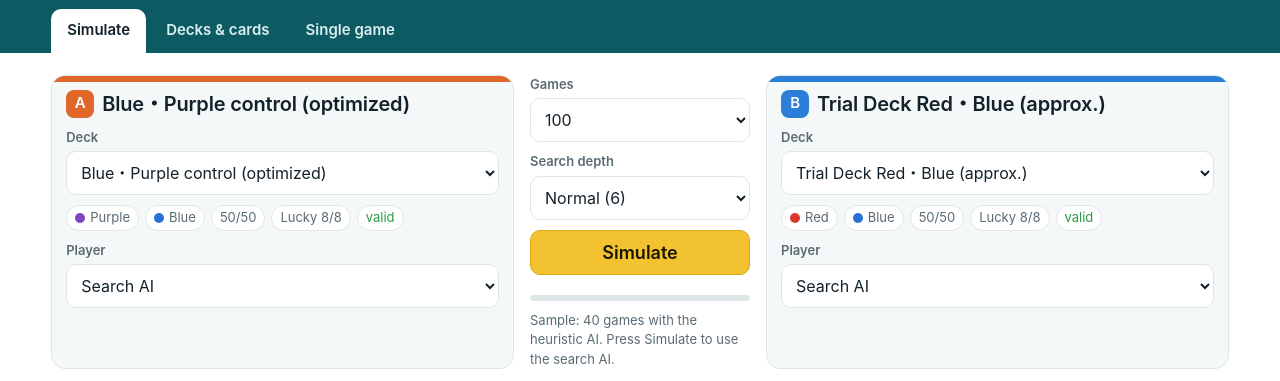
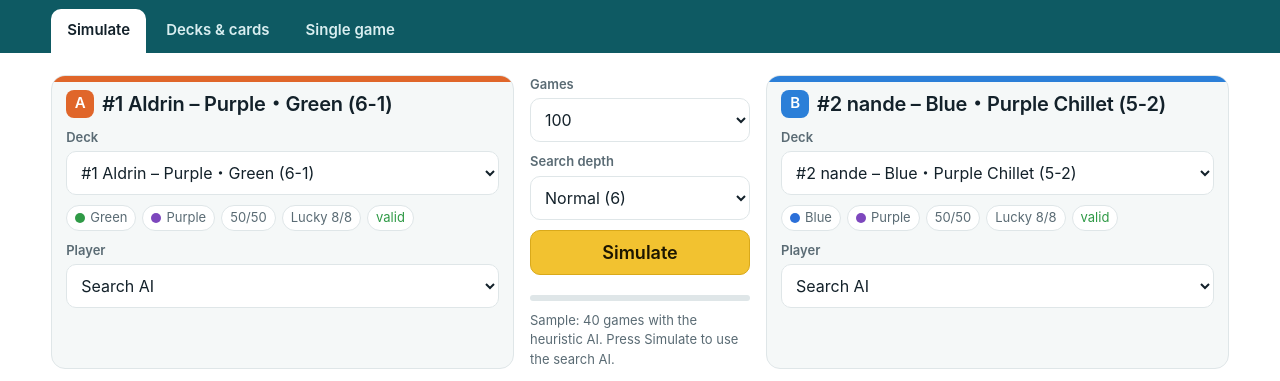
Before and after one commit to raxp122/PalworldTCGHelper, a plain HTML site: page index.html in a window 1280 px wide. Shown: the part 92-473 px from the top of the page. Drawn offline with Linux system fonts and the light colour scheme.

Commit message:
Replace sample decks with the Trial Decks and a tournament top 8
Co-Authored-By: Claude Opus 5.5 <noreply@anthropic.com>
Claude-Session: https://claude.ai/code/session_0144MYhyfwh3D7u8QauvhErV

```diff
--- a/index.html
+++ b/index.html
@@ -1562,11 +1562,17 @@ function trial(pfx, extras, name) {
   return {id: 'preset-' + pfx, name, cards: m, preset: true};
 }
 const PRESETS = () => [
-  {id: 'preset-bp-control', name: 'Blue・Purple control (optimized)', cards: {"EBP02-083": 2, "EBP02-085": 3, "EBP02-040": 2, "EBP01-046": 2, "EBP01-027": 3, "EBP01-028": 4, "EBP01-082": 2, "EBP02-089": 1, "EBP02-099": 4, "EBP01-029": 1, "EBP02-047": 1, "EBP02-033": 3, "EBP02-032": 4, "EBP01-030": 4, "EBP02-094": 4, "EBP01-091": 1, "ETD02-021": 2, "EBP01-095": 1, "EBP01-026": 2, "EBP01-096": 2, "ETD01-015": 2}, preset: true},
   trial('ETD01', ['ETD01-008', 'ETD01-011'], 'Trial Deck Red・Blue (approx.)'),
   trial('ETD02', ['ETD02-008', 'ETD02-021'], 'Trial Deck Green・Purple (approx.)'),
-  autoDeck({id: 'preset-auto-rp', name: 'Sample Red・Purple (auto)', cards: {}, preset: true}, ['Red', 'Purple'], 11),
-  autoDeck({id: 'preset-auto-bg', name: 'Sample Blue・Green (auto)', cards: {}, preset: true}, ['Blue', 'Green'], 7)
+  // tournament top 8 (decklists as published)
+  {id: "preset-top8-1", name: "#1 Aldrin – Purple・Green (6-1)", cards: {"EBP02-059": 4, "ETD02-004": 4, "EBP01-098": 4, "EBP01-049": 4, "EBP01-051": 4, "ESS01-005": 4, "EBP01-052": 4, "ETD02-021": 4, "EBP01-076": 4, "EBP01-095": 4, "EBP02-062": 3, "EBP02-099": 3, "EBP01-070": 3, "EBP01-085": 1}, preset: true},
+  {id: "preset-top8-2", name: "#2 nande – Blue・Purple Chillet (5-2)", cards: {"EBP02-036": 4, "EBP01-025": 4, "ESS01-002": 4, "EBP01-098": 4, "ETD01-012": 4, "EBP01-028": 4, "EBP01-044": 4, "ESS01-005": 4, "ETD01-016": 4, "EBP01-026": 4, "EBP01-095": 4, "EBP01-038": 3, "EBP02-033": 2, "EBP01-097": 1}, preset: true},
+  {id: "preset-top8-3", name: "#3 Jobbermann – Red・Blue Faleris (4-3)", cards: {"EBP01-038": 4, "EBP02-003": 4, "EBP02-019": 4, "ETD01-004": 4, "EBP01-006": 4, "EBP01-019": 4, "EBP01-005": 4, "EBP02-018": 4, "EBP02-043": 4, "EBP02-013": 3, "EBP01-047": 3, "ESS01-005": 3, "EBP02-009": 2, "EBP02-099": 2, "EBP02-046": 1}, preset: true},
+  {id: "preset-top8-4", name: "#4 Lukred – Red・Blue Faleris (5-2)", cards: {"EBP02-003": 4, "EBP02-019": 4, "ETD01-004": 4, "EBP01-006": 4, "ESS01-005": 4, "ETD01-016": 4, "EBP02-018": 4, "EBP02-043": 4, "EBP01-038": 3, "EBP01-019": 3, "EBP02-009": 2, "EBP01-023": 2, "EBP02-023": 2, "EBP01-047": 2, "EBP02-005": 2, "EBP01-005": 2}, preset: true},
+  {id: "preset-top8-5", name: "#5 Ignited – Blue・Green Sweepa (3-2)", cards: {"EBP02-034": 8, "ETD02-023": 4, "EBP02-036": 4, "ETD02-004": 4, "EBP01-032": 4, "EBP01-049": 4, "EBP01-028": 4, "ETD01-016": 4, "EBP01-052": 4, "EBP02-027": 4, "EBP02-048": 2, "EBP01-070": 2, "EBP02-045": 2}, preset: true},
+  {id: "preset-top8-6", name: "#6 LIKEOMGROFL – Red・Purple Furnace (3-2)", cards: {"EBP02-085": 4, "EBP02-016": 4, "ETD01-004": 4, "EBP02-012": 4, "EBP02-006": 4, "EBP01-015": 4, "EBP01-016": 4, "EBP02-077": 4, "ETD01-008": 4, "EBP01-076": 4, "EBP01-095": 4, "ETD02-017": 2, "EBP02-015": 2, "EBP02-021": 2}, preset: true},
+  {id: "preset-top8-7", name: "#7 Rahzgreez – Blue・Green Beegarde (3-2)", cards: {"EBP02-055": 4, "EBP02-036": 4, "ETD02-024": 4, "ETD02-004": 4, "EBP01-034": 4, "EBP01-049": 3, "EBP01-047": 3, "EBP02-066": 3, "ESS01-005": 3, "ETD01-016": 3, "ETD01-021": 3, "EBP01-061": 2, "EBP01-057": 2, "ETD02-003": 2, "EBP01-035": 2, "EBP01-028": 2, "EBP02-046": 2}, preset: true},
+  {id: "preset-top8-8", name: "#8 EMudkipz – Red・Blue Chillet (3-2)", cards: {"EBP01-025": 4, "EBP02-004": 4, "EBP01-098": 4, "ETD01-004": 4, "EBP02-012": 4, "EBP02-001": 4, "EBP01-026": 4, "ETD01-012": 3, "EBP01-012": 3, "EBP01-048": 2, "EBP02-036": 2, "ESS01-002": 2, "EBP02-008": 2, "EBP02-007": 2, "EBP01-017": 2, "EBP01-001": 2, "ESS01-005": 2}, preset: true}
 ];
 const deckList = d => Object.entries(d.cards).filter(([, n]) => n > 0).map(([id, n]) => ({id, n}));
 const deckIds = d => { const out = []; for (const {id, n} of deckList(d)) for (let k = 0; k < n; k++) out.push(id); return out; };
@@ -1846,7 +1852,7 @@ async function start() {
   PE.setCards(CARDS, FX);
   ALL = CARDS.filter(c => c.kind !== 'Soul').sort((a, b) => ['ETD01', 'ETD02', 'EBP01', 'EBP02', 'ESS01'].indexOf(a.set) - ['ETD01', 'ETD02', 'EBP01', 'EBP02', 'ESS01'].indexOf(b.set) || a.id.localeCompare(b.id));
   decks = PRESETS().concat(lsLoad());
-  fillSelects(); $('#dA').value = 'preset-bp-control'; $('#dB').value = 'preset-ETD01'; $('#sA').value = 'preset-auto-rp'; $('#sB').value = 'preset-auto-bg';
+  fillSelects(); $('#dA').value = 'preset-top8-1'; $('#dB').value = 'preset-top8-2'; $('#sA').value = 'preset-top8-1'; $('#sB').value = 'preset-top8-2';
   editing = decks.find(d => !d.preset) || decks[0]; $('#dS').value = editing.id;
   route(); renderSimDecks(); renderCardList(); renderDeck(); implNotes();
   $('#go').onclick = simulate; $('#sGo').onclick = showGame;
@@ -1863,7 +1869,7 @@ async function start() {
   $('#bImp').onclick = () => { ensureOwn(); const r = parseImport($('#io').value.slice(0, 20000)); editing.cards = r.cards; saveDeck(editing); renderDeck(); renderCardList(); renderSimDecks(); toast(r.bad.length ? `Not recognized: ${r.bad.slice(0, 3).join(', ')}` : 'Deck imported'); };
   $('#bCopy').onclick = async () => { try { await navigator.clipboard.writeText($('#io').value); toast('Copied'); } catch (e) { $('#io').select(); toast('Select and copy manually'); } };
   // sample computed on load: 40 quick heuristic games
-  setTimeout(async () => { const s = AI.runMatch(deckIds(getDeck('preset-bp-control')), deckIds(getDeck('preset-ETD01')), 40, () => AI.Greedy, () => AI.Greedy, 4242); showResults(mergeStats([JSON.parse(JSON.stringify(s))]), getDeck('preset-bp-control'), getDeck('preset-ETD01')); $('#eta').textContent = 'Sample: 40 games with the heuristic AI. Press Simulate to use the search AI.'; }, 50);
+  setTimeout(async () => { const s = AI.runMatch(deckIds(getDeck('preset-top8-1')), deckIds(getDeck('preset-top8-2')), 40, () => AI.Greedy, () => AI.Greedy, 4242); showResults(mergeStats([JSON.parse(JSON.stringify(s))]), getDeck('preset-top8-1'), getDeck('preset-top8-2')); $('#eta').textContent = 'Sample: 40 games with the heuristic AI. Press Simulate to use the search AI.'; }, 50);
   // online deck storage
   try {
     if (window.claude && window.claude.use) {
```
Also changed, not shown: 1 other file.
